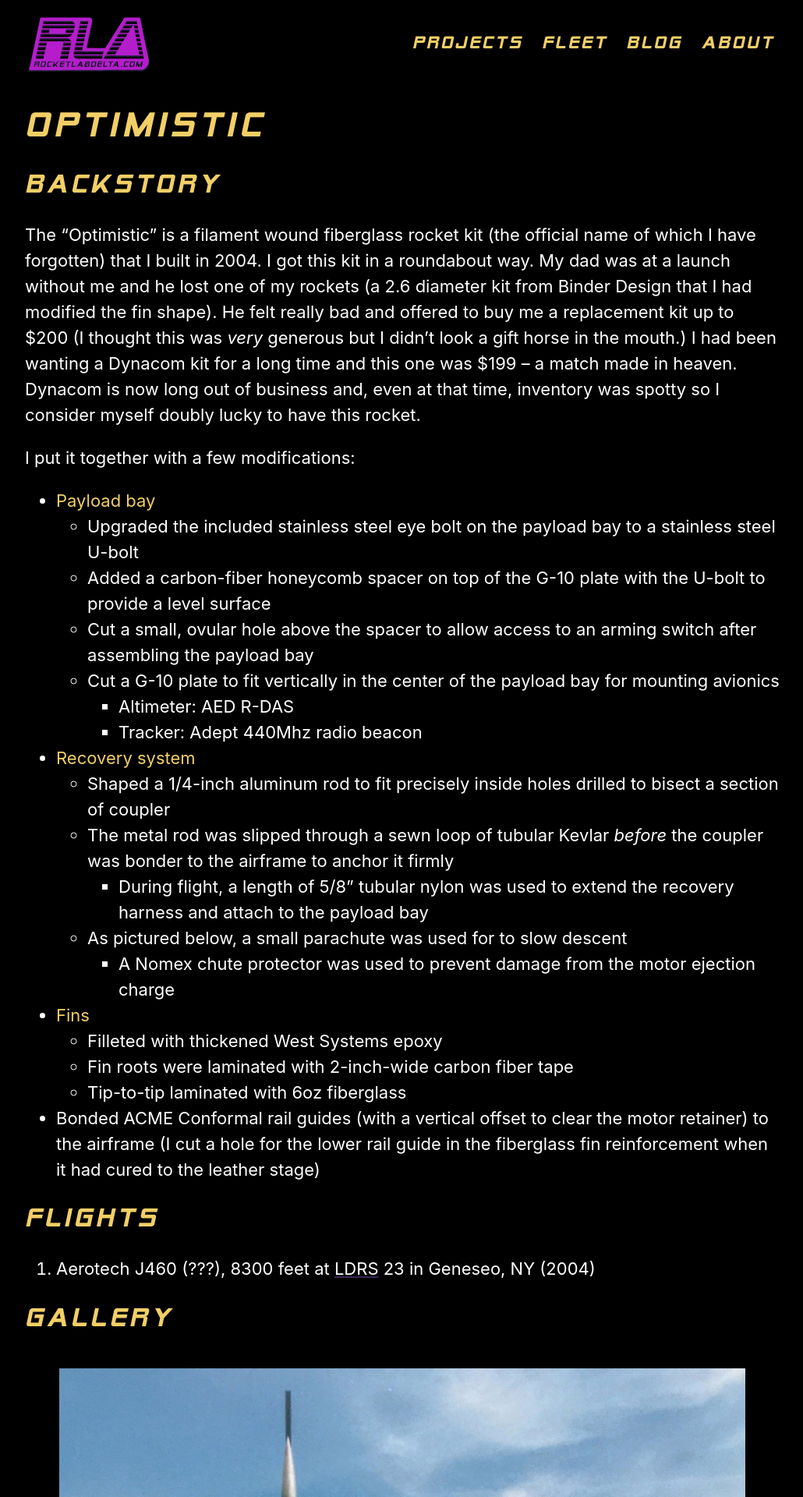
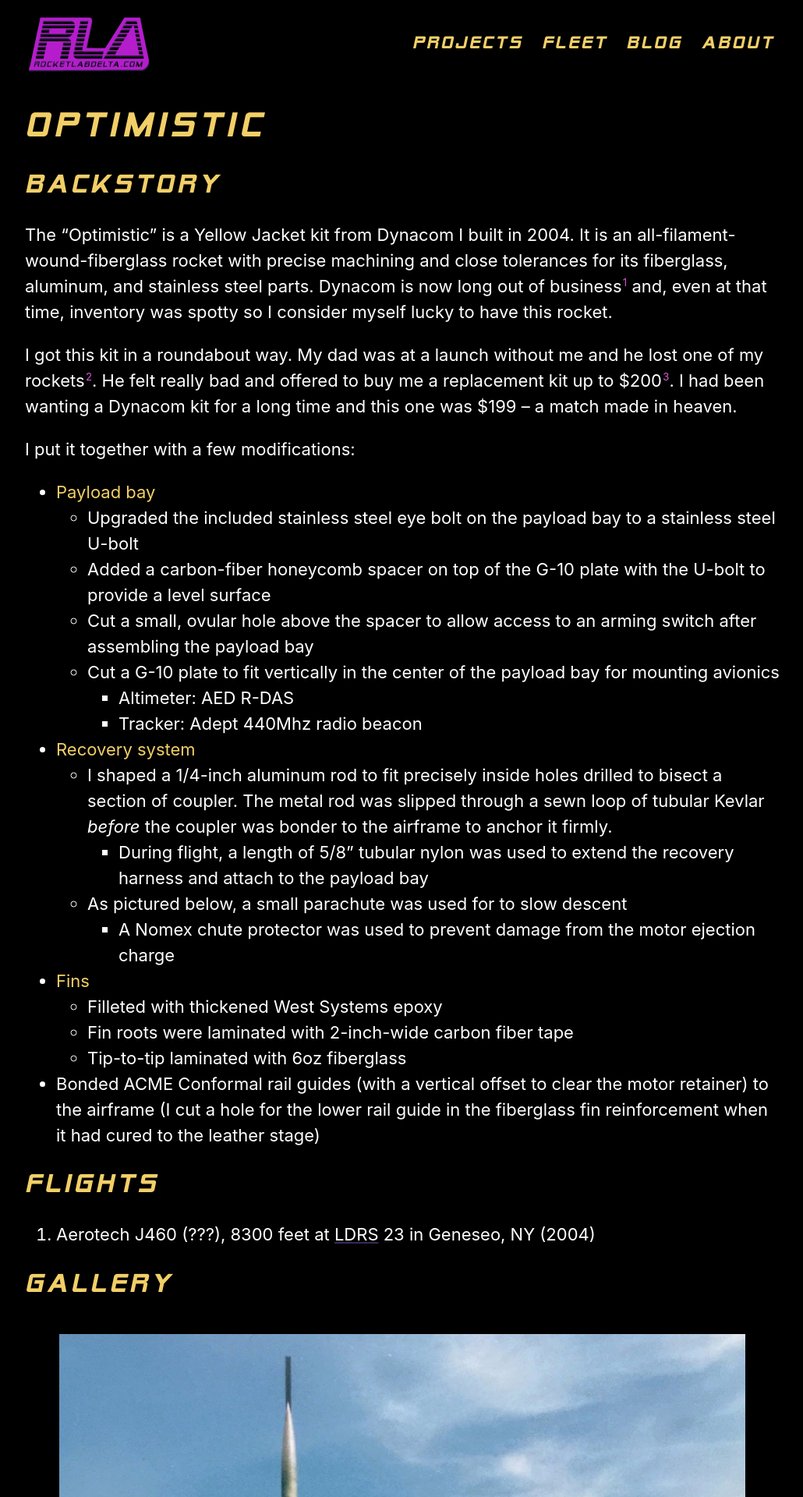
Before and after one commit to rocketlabdelta/rocketlabdelta.com, a Jekyll site: the page built from _fleet/optimistic.md, in a window 1280 px wide. Shown: the top 1920 px of the page at 78% size, without its empty margins (124-1154 px from the left). Built offline with Jekyll 4.4.1, drawn with Linux system fonts in a browser that asks for light colours; some of the changed text lies outside the part shown.

Commit message:
Copy editing; footnote style refinement

```diff
--- a/_fleet/optimistic.md
+++ b/_fleet/optimistic.md
@@ -31,12 +31,14 @@
 
 ## Backstory
 
-The "Optimistic" is a filament wound fiberglass rocket kit (the official name of which I have forgotten) that I built in 2004.
+The "Optimistic" is a Yellow Jacket kit from Dynacom I built in 2004.
+It is an all-filament-wound-fiberglass rocket with precise machining and close tolerances for its fiberglass, aluminum, and stainless steel parts.
+Dynacom is now long out of business[^1] and, even at that time, inventory was spotty so I consider myself lucky to have this rocket.
+
 I got this kit in a roundabout way.
-My dad was at a launch without me and he lost one of my rockets (a 2.6 diameter kit from Binder Design that I had modified the fin shape).
-He felt really bad and offered to buy me a replacement kit up to $200 (I thought this was _very_ generous but I didn't look a gift horse in the mouth.)
+My dad was at a launch without me and he lost one of my rockets[^2].
+He felt really bad and offered to buy me a replacement kit up to $200[^3].
 I had been wanting a Dynacom kit for a long time and this one was $199 -- a match made in heaven.
-Dynacom is now long out of business and, even at that time, inventory was spotty so I consider myself doubly lucky to have this rocket.
 
 I put it together with a few modifications:
 
@@ -48,8 +50,7 @@
     - Altimeter: AED R-DAS
     - Tracker: Adept 440Mhz radio beacon
 - **Recovery system**
-  - Shaped a 1/4-inch aluminum rod to fit precisely inside holes drilled to bisect a section of coupler
-  - The metal rod was slipped through a sewn loop of tubular Kevlar _before_ the coupler was bonder to the airframe to anchor it firmly
+  - I shaped a 1/4-inch aluminum rod to fit precisely inside holes drilled to bisect a section of coupler. The metal rod was slipped through a sewn loop of tubular Kevlar _before_ the coupler was bonder to the airframe to anchor it firmly.
     - During flight, a length of 5/8" tubular nylon was used to extend the recovery harness and attach to the payload bay
   - As pictured below, a small parachute was used for to slow descent
     - A Nomex chute protector was used to prevent damage from the motor ejection charge
@@ -127,3 +128,12 @@
 </dl>
 
 *[LDRS]: Large and Dangerous Rocket Ships
+
+[^1]: [According to the Wayback Machine][1] the last time Dynamic Composites maintained a web presence at dynacom-inc.com was in 2004. I got this kit the last year Eric Haberman was still doing business! You can still get fillament-wound fiberglass kits from places like [Mach 1 Rocketry][2] and [Wildman Rocketry][3].
+[^2]: The lost rocket was a 2.6 diameter kit from [Binder Design][4] that I had modified the fin shape. Binder Design has since changed hands and no longer offers any kits below 3" in size.
+[^3]: I thought this was _very_ generous so I didn't look a gift horse in the mouth.
+
+[1]: https://web.archive.org/web/20040415000000*/dynacom-inc.com
+[2]: https://www.mach1rocketry.com/
+[3]: https://wildmanrocketry.com/
+[4]: https://www.binderdesign.com/
--- a/assets/css/main.scss
+++ b/assets/css/main.scss
@@ -149,6 +149,11 @@
   font-weight: normal;
 }
 
+sup {
+  font-size: .6em;
+  vertical-align: super;
+}
+
 :focus {
   outline: 1px solid $theme-color-contrast;
   transition: all 150ms ease-in-out;
@@ -254,6 +259,12 @@
       margin-bottom: 0;
     }
   }
+}
+
+.footnote {
+  margin: 0 -.5em 0 0;
+  padding: 0 .5em 0 .1em;
+  text-decoration: none;
 }
 
 .footnotes {
--- a/sw.js
+++ b/sw.js
@@ -12,7 +12,7 @@
 (function () {
   'use strict'
 
-  const version = 'v2020-02-11T17:35:00::'
+  const version = 'v2020-02-11T21:35:00::'
   const staticCacheName = version + 'static'
   const pagesCacheName = version + 'pages'
   const imagesCacheName = version + 'images'
```
